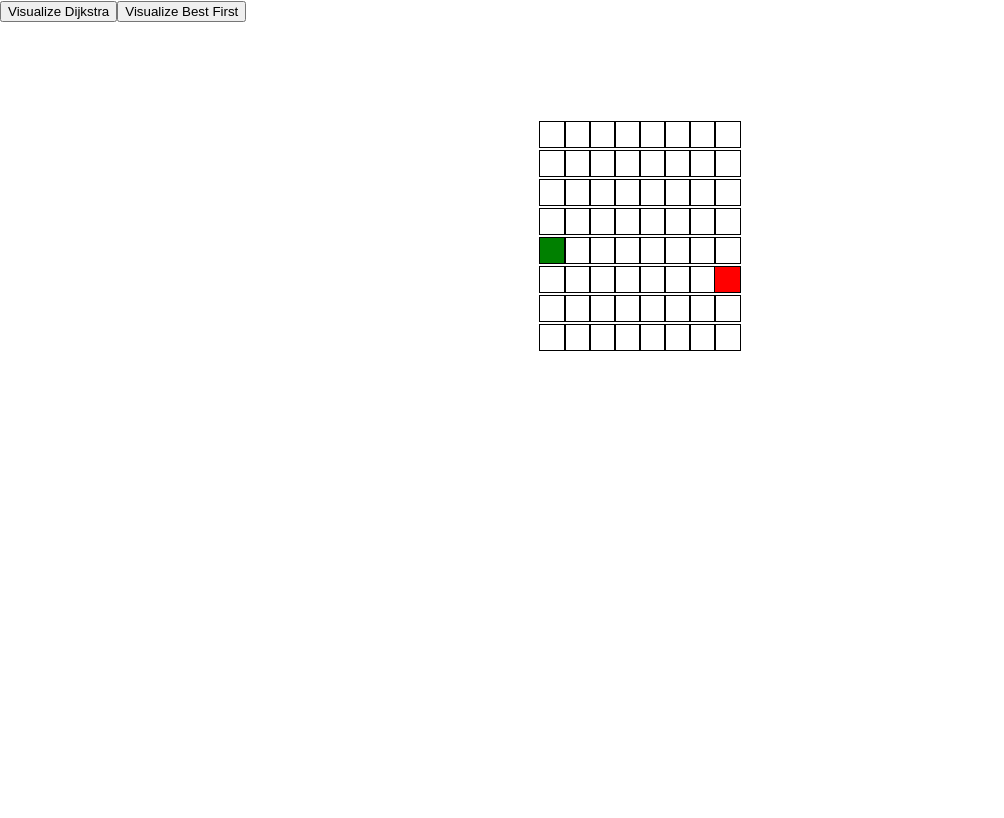
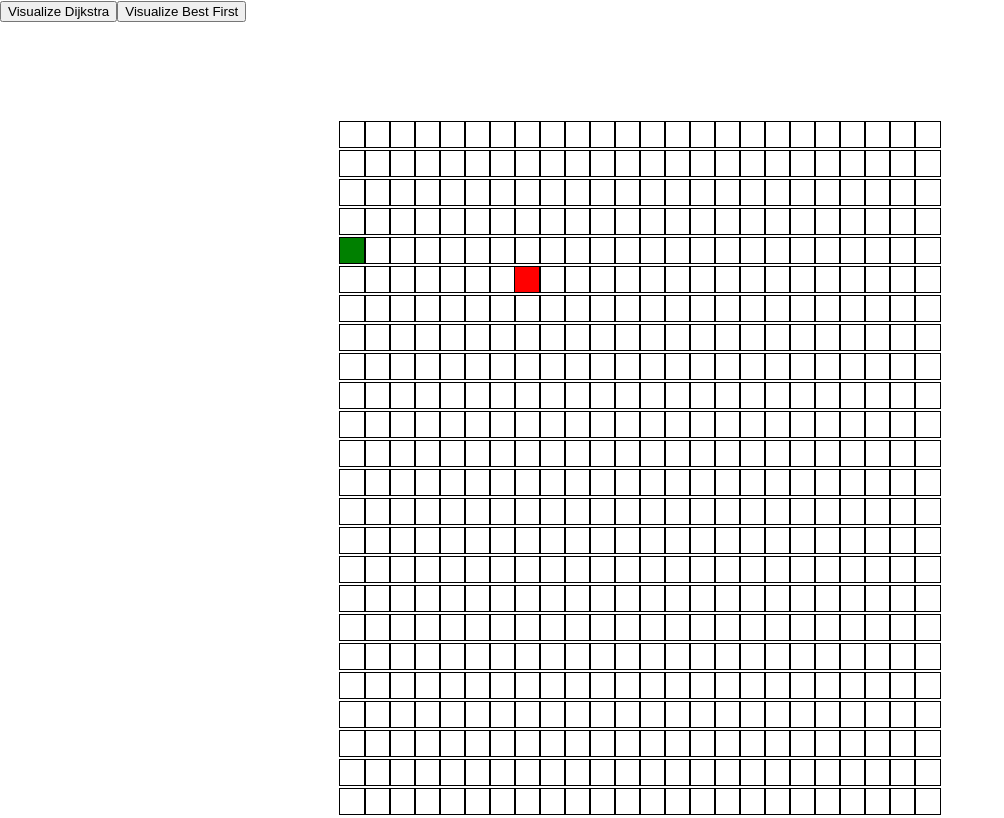
Before and after one commit to Marcin-99/path-finding, a React (Create React App) app in the folder path_finding_react/: page / in a window 1280 px wide. Shown: the whole page, without its empty margins (0-1004 px from the left). Built offline with nearby package versions, Linux system fonts and the light colour scheme.

Commit message:
Succesfully implemented url builder which creates url from current grid to comunicate with Python code.

```diff
--- /dev/null
+++ b/path_finding_react/src/ProjectVisualizer/UrlsBuilder/urlsBuilder.js
@@ -0,0 +1,21 @@
+export let urlsBuilder = (nodes, algorithm, grid, startNode, finishNode) => {
+	let walls = '';
+
+	for (let row = 0; row < nodes.length; row++) {
+		const currentRow = [];
+		for (let column = 0; column < nodes[row].length; column++) {
+			if (nodes[row][column].isWall) walls += column + ',' + row + '&';
+		}
+	}
+
+	walls = walls.slice(0, -1);
+
+	let url = 'http://127.0.0.1:8000/algorithms/' + algorithm + '/' +
+		'width=' + grid.width +
+		'&height=' + grid.height +
+		'&start=' + startNode.column + ',' + startNode.row +
+		'&goal=' + finishNode.column + ',' + finishNode.row +
+		'&walls=' + walls
+	console.log(url);
+	return url;
+}
--- a/path_finding_react/src/ProjectVisualizer/Visualizer.css
+++ b/path_finding_react/src/ProjectVisualizer/Visualizer.css
@@ -1,6 +1,6 @@
 .grid {
 	margin-top: 100px;
-	width: 200px;
+	width: 600px;
 	margin-left: auto;
 	margin-right: auto;
 	color: black;
--- a/path_finding_react/src/ProjectVisualizer/Visualizer.js
+++ b/path_finding_react/src/ProjectVisualizer/Visualizer.js
@@ -3,9 +3,10 @@ import Node from './Node/Node';
 import './Visualizer.css';
 import {dijkstra, getNodesInShortestPathOrder} from '../utilities/dijkstra-path-finding-algorithm';
 import {printWall, animateShortestPath, buildGrid} from './VisualizerUtilities';
+import {urlsBuilder} from './UrlsBuilder/urlsBuilder';
 
 
-const GRID = {width: 8, height: 8};
+const GRID = {width: 24, height: 24};
 const START_NODE = {column: 0, row: 4};
 const FINISH_NODE = {column: 7, row: 5};
 
@@ -26,7 +27,6 @@ class Visualizer extends React.Component {
 
 
 	handleMouseDown = (column, row) => {
-		console.log("lul");
 		const newNodes = printWall(this.state.nodes, column, row);
 		this.setState({nodes: newNodes, mouseIsPressed: true});
 	}
@@ -45,10 +45,9 @@ class Visualizer extends React.Component {
 
 
   	fetchBestFirst = () => {
-  		console.log("fetching...");
-  		let output;
+  		let url = urlsBuilder(this.state.nodes, 'best-first', GRID, START_NODE, FINISH_NODE);
 
-    	fetch('http://127.0.0.1:8000/algorithms/best-first/width=8&height=8&start=0,4&goal=7,5&walls=1,5&1,7&2,5&2,7&3,5&3,7&4,4&4,5&4,7&5,4&5,7&6,5&6,6&6,7')
+    	fetch(url)
       		.then(response => response.json())
       		.then(data => animateShortestPath(data.closed_path))
     }
--- a/path_finding_react/src/ProjectVisualizer/VisualizerUtilities.js
+++ b/path_finding_react/src/ProjectVisualizer/VisualizerUtilities.js
@@ -12,7 +12,6 @@ export const printWall = (nodes, column, row) => {
 
 export const animateShortestPath = (path) => {
 	    for (let i = 0; i < path.length; i++) {
-	    	console.log(path[i]);
 	      	setTimeout(() => {
 	        const node = path[i].node;
 	        document.getElementById('node-' + node.row + '-' + node.column).className = 'node node-shortest-path';
```
Also changed, not shown: path_finding_react/src/ProjectVisualizer/UrlsBuilder/urlsBuilderUtilities.js (added), 1 other file (tests, documents, lock files or other folders).
